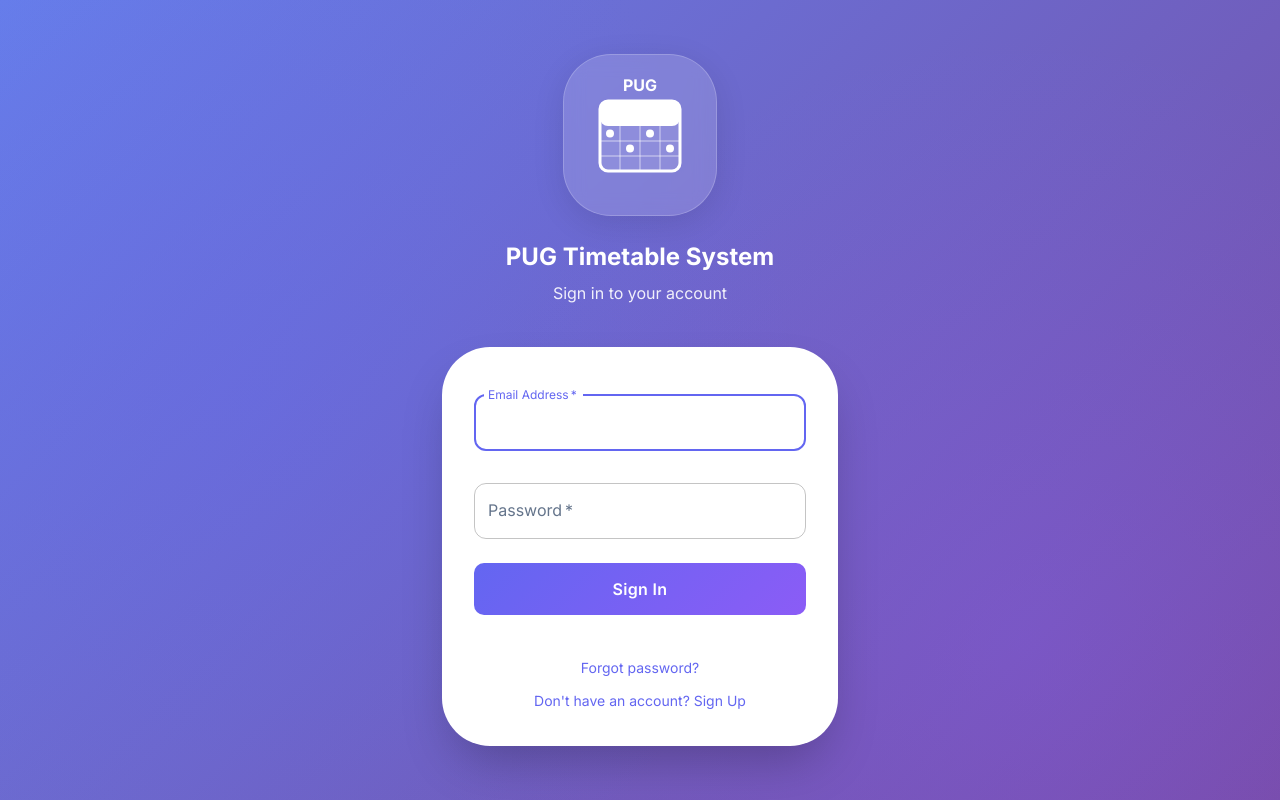
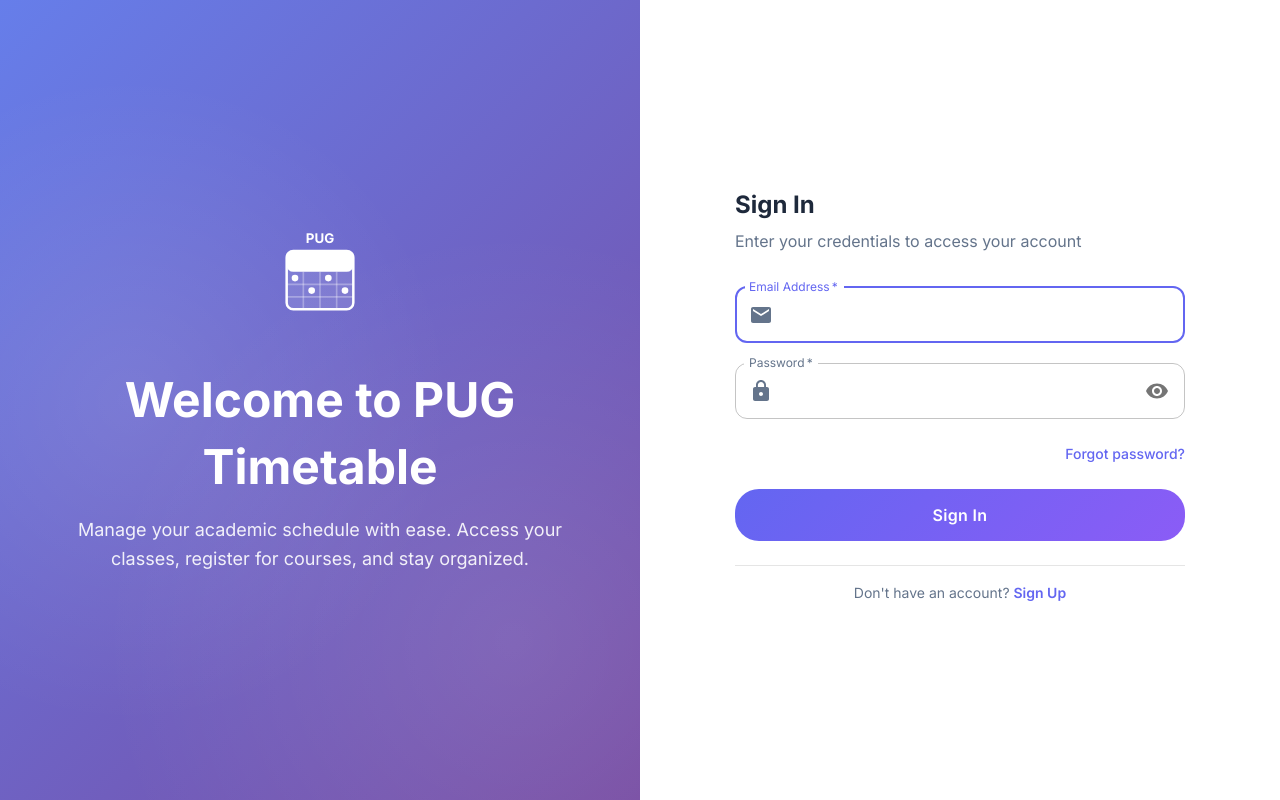
Before and after one commit to bvggies/timetablems, a React (Create React App) app in the folder frontend/: page /login in a window 1280 px wide. Built offline with nearby package versions, Linux system fonts and the light colour scheme; no server answers.

Commit message:
Redesign login page with modern split-screen layout matching reference design

```diff
--- a/frontend/src/pages/auth/Login.tsx
+++ b/frontend/src/pages/auth/Login.tsx
@@ -10,7 +10,16 @@ import {
   Link,
   useTheme,
   alpha,
+  Grid,
+  InputAdornment,
+  IconButton,
 } from '@mui/material';
+import {
+  Email,
+  Lock,
+  Visibility,
+  VisibilityOff,
+} from '@mui/icons-material';
 import { useNavigate, Link as RouterLink } from 'react-router-dom';
 import { useMutation } from '@tanstack/react-query';
 import { authService, LoginCredentials } from '../../services/auth';
@@ -22,6 +31,7 @@ const Login: React.FC = () => {
   const [email, setEmail] = useState('');
   const [password, setPassword] = useState('');
   const [error, setError] = useState('');
+  const [showPassword, setShowPassword] = useState(false);
 
   const loginMutation = useMutation({
     mutationFn: (credentials: LoginCredentials) => authService.login(credentials),
@@ -44,11 +54,20 @@ const Login: React.FC = () => {
       sx={{
         minHeight: '100vh',
         display: 'flex',
+        background: theme.palette.mode === 'light' ? '#f8fafc' : '#0f172a',
+      }}
+    >
+      {/* Left Side - Branding/Image Section */}
+      <Box
+        sx={{
+          width: { xs: '100%', md: '50%' },
+          display: { xs: 'none', md: 'flex' },
+          flexDirection: 'column',
+          justifyContent: 'center',
           alignItems: 'center',
-        background: theme.palette.mode === 'light'
-          ? 'linear-gradient(135deg, #667eea 0%, #764ba2 100%)'
-          : 'linear-gradient(135deg, #0f172a 0%, #1e293b 100%)',
+          background: 'linear-gradient(135deg, #667eea 0%, #764ba2 100%)',
           position: 'relative',
+          overflow: 'hidden',
           '&::before': {
             content: '""',
             position: 'absolute',
@@ -56,78 +75,95 @@ const Login: React.FC = () => {
             left: 0,
             right: 0,
             bottom: 0,
-          background: theme.palette.mode === 'light'
-            ? 'radial-gradient(circle at 20% 50%, rgba(99, 102, 241, 0.3) 0%, transparent 50%), radial-gradient(circle at 80% 80%, rgba(139, 92, 246, 0.3) 0%, transparent 50%)'
-            : 'radial-gradient(circle at 20% 50%, rgba(129, 140, 248, 0.2) 0%, transparent 50%), radial-gradient(circle at 80% 80%, rgba(167, 139, 250, 0.2) 0%, transparent 50%)',
+            background: 'radial-gradient(circle at 20% 50%, rgba(255, 255, 255, 0.1) 0%, transparent 50%), radial-gradient(circle at 80% 80%, rgba(255, 255, 255, 0.1) 0%, transparent 50%)',
           },
-      }}
-    >
-      <Container component="main" maxWidth="xs" sx={{ position: 'relative', zIndex: 1 }}>
-        <Box
-          sx={{
-            display: 'flex',
-            flexDirection: 'column',
-            alignItems: 'center',
         }}
       >
         <Box
           sx={{
-              mb: 5,
+            position: 'relative',
+            zIndex: 1,
             textAlign: 'center',
+            px: 4,
+            color: 'white',
+          }}
+        >
+          <Box sx={{ mb: 4 }}>
+            <Logo size={100} variant="icon" color="white" />
+          </Box>
+          <Typography
+            variant="h3"
+            sx={{
+              fontWeight: 700,
+              mb: 2,
+              fontSize: { md: '2.5rem', lg: '3rem' },
+            }}
+          >
+            Welcome to PUG Timetable
+          </Typography>
+          <Typography
+            variant="h6"
+            sx={{
+              fontWeight: 400,
+              opacity: 0.9,
+              maxWidth: 500,
+              mx: 'auto',
+              lineHeight: 1.6,
+            }}
+          >
+            Manage your academic schedule with ease. Access your classes, register for courses, and stay organized.
+          </Typography>
+        </Box>
+      </Box>
+
+      {/* Right Side - Login Form */}
+      <Box
+        sx={{
+          width: { xs: '100%', md: '50%' },
+          display: 'flex',
+          flexDirection: 'column',
+          justifyContent: 'center',
+          alignItems: 'center',
+          px: { xs: 3, sm: 4, md: 6 },
+          py: 4,
+          background: theme.palette.mode === 'light' ? '#ffffff' : theme.palette.background.default,
         }}
       >
         <Box
           sx={{
-                mb: 3,
-                display: 'flex',
-                justifyContent: 'center',
+            width: '100%',
+            maxWidth: 450,
           }}
         >
+          {/* Logo for mobile */}
           <Box
             sx={{
-                  p: 2,
-                  borderRadius: 4,
-                  background: alpha(theme.palette.common.white, 0.15),
-                  backdropFilter: 'blur(10px)',
-                  border: `1px solid ${alpha(theme.palette.common.white, 0.2)}`,
-                  boxShadow: '0 8px 32px rgba(0, 0, 0, 0.1)',
+              display: { xs: 'flex', md: 'none' },
+              justifyContent: 'center',
+              mb: 4,
             }}
           >
-                <Logo size={120} variant="icon" color="white" />
+            <Logo size={60} variant="compact" color={theme.palette.primary.main} />
           </Box>
-            </Box>
+
           <Typography
-              component="h1"
             variant="h4"
             sx={{
               fontWeight: 700,
-                color: 'white',
               mb: 1,
+              color: 'text.primary',
             }}
           >
-              PUG Timetable System
+            Sign In
           </Typography>
           <Typography
             variant="body1"
-              sx={{
-                color: alpha(theme.palette.common.white, 0.9),
-                fontWeight: 400,
-              }}
+            color="text.secondary"
+            sx={{ mb: 4 }}
           >
-              Sign in to your account
+            Enter your credentials to access your account
           </Typography>
-          </Box>
 
-          <Paper
-            elevation={24}
-            sx={{
-              p: 4,
-              width: '100%',
-              borderRadius: 4,
-              background: theme.palette.mode === 'light' ? 'white' : alpha(theme.palette.background.paper, 0.95),
-              backdropFilter: 'blur(10px)',
-            }}
-          >
           {error && (
             <Alert
               severity="error"
@@ -139,11 +175,11 @@ const Login: React.FC = () => {
               {error}
             </Alert>
           )}
+
           <Box component="form" onSubmit={handleSubmit}>
             <TextField
-                margin="normal"
+              fullWidth
               required
-                fullWidth
               id="email"
               label="Email Address"
               name="email"
@@ -151,21 +187,73 @@ const Login: React.FC = () => {
               autoFocus
               value={email}
               onChange={(e) => setEmail(e.target.value)}
-                sx={{ mb: 2 }}
+              sx={{ mb: 2.5 }}
+              InputProps={{
+                startAdornment: (
+                  <InputAdornment position="start">
+                    <Email sx={{ color: 'text.secondary' }} />
+                  </InputAdornment>
+                ),
+              }}
             />
             <TextField
-                margin="normal"
+              fullWidth
               required
-                fullWidth
               name="password"
               label="Password"
-                type="password"
+              type={showPassword ? 'text' : 'password'}
               id="password"
               autoComplete="current-password"
               value={password}
               onChange={(e) => setPassword(e.target.value)}
               sx={{ mb: 3 }}
+              InputProps={{
+                startAdornment: (
+                  <InputAdornment position="start">
+                    <Lock sx={{ color: 'text.secondary' }} />
+                  </InputAdornment>
+                ),
+                endAdornment: (
+                  <InputAdornment position="end">
+                    <IconButton
+                      aria-label="toggle password visibility"
+                      onClick={() => setShowPassword(!showPassword)}
+                      edge="end"
+                      size="small"
+                    >
+                      {showPassword ? <VisibilityOff /> : <Visibility />}
+                    </IconButton>
+                  </InputAdornment>
+                ),
+              }}
             />
+            <Box
+              sx={{
+                display: 'flex',
+                justifyContent: 'space-between',
+                alignItems: 'center',
+                mb: 3,
+              }}
+            >
+              <Box sx={{ display: 'flex', alignItems: 'center' }}>
+                {/* Remember me checkbox could go here */}
+              </Box>
+              <Link
+                component={RouterLink}
+                to="/forgot-password"
+                variant="body2"
+                sx={{
+                  color: 'primary.main',
+                  textDecoration: 'none',
+                  fontWeight: 500,
+                  '&:hover': {
+                    textDecoration: 'underline',
+                  },
+                }}
+              >
+                Forgot password?
+              </Link>
+            </Box>
             <Button
               type="submit"
               fullWidth
@@ -174,49 +262,42 @@ const Login: React.FC = () => {
               disabled={loginMutation.isPending}
               sx={{
                 py: 1.5,
-                  mb: 2,
+                mb: 3,
                 fontSize: '1rem',
                 fontWeight: 600,
+                borderRadius: 2,
               }}
             >
               {loginMutation.isPending ? 'Signing in...' : 'Sign In'}
             </Button>
-              <Box sx={{ textAlign: 'center', mt: 3 }}>
+            <Box
+              sx={{
+                textAlign: 'center',
+                pt: 2,
+                borderTop: `1px solid ${alpha(theme.palette.divider, 0.1)}`,
+              }}
+            >
+              <Typography variant="body2" color="text.secondary" sx={{ mb: 1 }}>
+                Don't have an account?{' '}
                 <Link
                   component={RouterLink}
-                  to="/forgot-password"
-                  variant="body2"
+                  to="/register"
                   sx={{
                     color: 'primary.main',
                     textDecoration: 'none',
+                    fontWeight: 600,
                     '&:hover': {
                       textDecoration: 'underline',
                     },
                   }}
                 >
-                  Forgot password?
+                  Sign Up
                 </Link>
-              </Box>
-              <Box sx={{ textAlign: 'center', mt: 1 }}>
-                <Link
-                  component={RouterLink}
-                  to="/register"
-                  variant="body2"
-                  sx={{
-                    color: 'primary.main',
-                    textDecoration: 'none',
-                    '&:hover': {
-                      textDecoration: 'underline',
-                    },
-                  }}
-                >
-                  Don't have an account? Sign Up
-                </Link>
+              </Typography>
             </Box>
           </Box>
-          </Paper>
         </Box>
-      </Container>
+      </Box>
     </Box>
   );
 };
```
Lines whose indentation alone changed are shown as unchanged.
